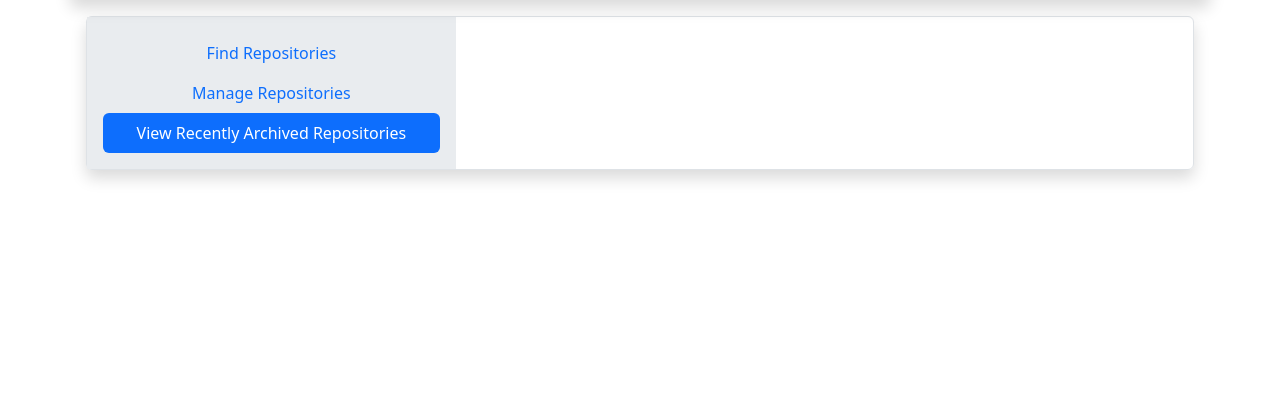
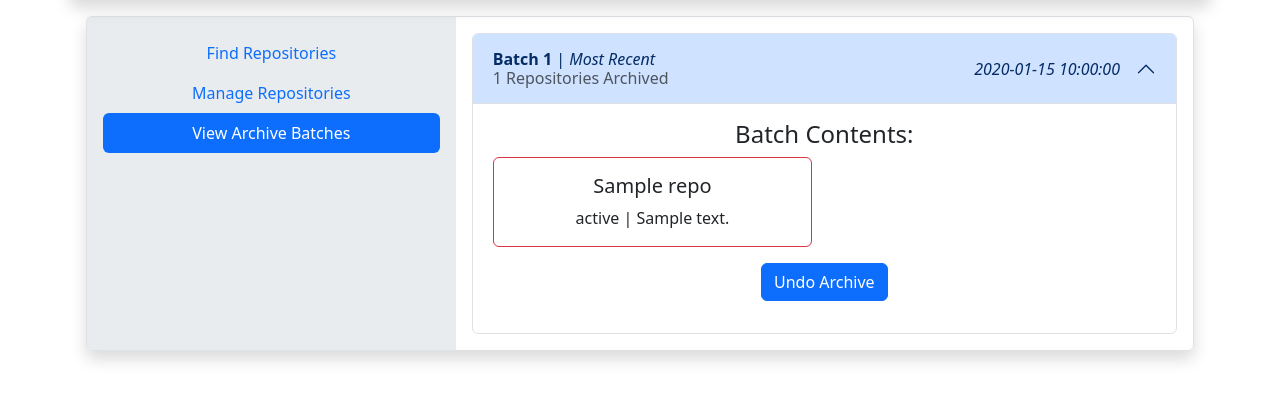
Before and after one commit to ONS-Innovation/github-repository-archive-tool, a Python web app: template repoarchivetool/templates/recentlyArchived.html in a window 1280 px wide. Shown: the part 100-501 px from the top of the page. Run offline with Jinja, Linux system fonts and the light colour scheme; the template is opened without the code that fills it: most values are stand-ins (such as "Sample title", 1, 10 or a date in 2020).

Commit message:
created recentlyArchived screen

```diff
--- a/repoarchivetool/templates/index.html
+++ b/repoarchivetool/templates/index.html
@@ -19,7 +19,7 @@
                         <a class="nav-link" href="/manageRepositories">Manage Repositories</a>
                     </li>
                     <li class="nav-item">
-                        <a class="nav-link" href="/recentlyArchived">View Recently Archived Repositories</a>
+                        <a class="nav-link" href="/recentlyArchived">View Archive Batches</a>
                     </li>
                 </ul>
             </div>
--- a/repoarchivetool/templates/manageRepositories.html
+++ b/repoarchivetool/templates/manageRepositories.html
@@ -22,7 +22,7 @@
                         <a class="nav-link active" href="/manageRepositories">Manage Repositories</a>
                     </li>
                     <li class="nav-item">
-                        <a class="nav-link" href="/recentlyArchived">View Recently Archived Repositories</a>
+                        <a class="nav-link" href="/recentlyArchived">View Archive Batches</a>
                     </li>
                 </ul>
             </div>
--- a/repoarchivetool/templates/recentlyArchived.html
+++ b/repoarchivetool/templates/recentlyArchived.html
@@ -19,7 +19,7 @@
                         <a class="nav-link" href="/manageRepositories">Manage Repositories</a>
                     </li>
                     <li class="nav-item">
-                        <a class="nav-link active" href="/recentlyArchived">View Recently Archived Repositories</a>
+                        <a class="nav-link active" href="/recentlyArchived">View Archive Batches</a>
                     </li>
                 </ul>
             </div>
@@ -30,7 +30,42 @@
                     </div>
                 {% endif %}
 
+                <div class="accordion" id="batchAccordion">
+                    {% for batch in archiveList %}
+                        <div class="accordion-item">
+                            <h2 class="accordion-header" id="heading{{ batch["batchID"] }}">
+                                <button class="accordion-button {% if not loop.first %}collapsed{% endif %}" type="button" data-bs-toggle="collapse" data-bs-target="#collapse{{ batch["batchID"] }}" aria-expanded="{% if loop.first %}true{% else %}false{% endif %}" aria-controls="collapse{{ batch["batchID"] }}">
+                                    <div class="col">
+                                        <p class="m-0"><b>Batch {{ batch["batchID"] }}</b>{% if loop.first %} | <i>Most Recent</i> {% endif %}</p>
+                                        <p class="m-0 align-self-end text-body-secondary">{{ batch["repos"]|length }} Repositories Archived</p>
+                                    </div>
+                                    <div class="col text-end me-3">
+                                        <p class="m-auto"><i>{{ batch["date"] }}</i></p>
+                                    </div>
+                                </button>
+                            </h2>
+                            <div id="collapse{{ batch["batchID"] }}" class="accordion-collapse collapse {% if loop.first %}show{% endif %}" aria-labelledby="heading{{ batch["batchID"] }}" data-bs-parent="#batchAccordion">
+                                <div class="accordion-body text-center">
+                                    <h4>Batch Contents:</h4>
+                                    <div class="row row-cols-1 row-cols-md-2">
+                                        {% for repo in batch["repos"] %}
+                                            <div class="col">
+                                                <div class="card {% if repo["status"] == "Success" %}border-success{% else %}border-danger{% endif %}">
+                                                    <div class="card-body">
+                                                        <h5 class="card-title">{{ repo["name"] }}</h5>
+                                                        {{ repo["status"] }} | {{ repo["message"] }}
+                                                    </div>
+                                                </div>
+                                            </div>
+                                        {% endfor %}
+                                    </div>
 
+                                    <a class="btn btn-primary m-3" href="">Undo Archive</a>
+                                </div>
+                            </div>
+                        </div>
+                    {% endfor %}
+                </div>
             </div>
         </div>
     </div>
```
Also changed, not shown: repoarchivetool/app.py (+9 -2 lines).
